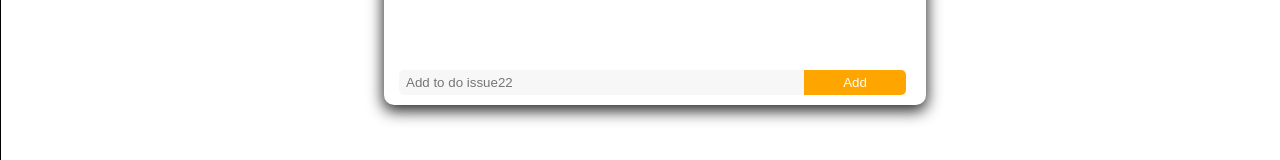
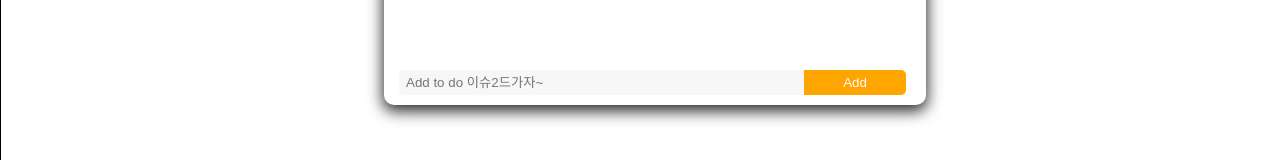
Before and after one commit to ruviter/todo-list, a React (Create React App) app: page / in a window 1280 px wide. Shown: the part 335-495 px from the top of the page. Built offline with nearby package versions, Linux system fonts and the light colour scheme.

Commit message:
이슈2 드가자~

```diff
--- a/src/component/Input/Input.jsx
+++ b/src/component/Input/Input.jsx
@@ -5,7 +5,7 @@ const Input = ({addTodo}) => {
   return (
     <>
       <form className={st.form} action="submit" onSubmit={addTodo}>
-        <input className={st.input} type="text" placeholder="Add to do issue22" />
+        <input className={st.input} type="text" placeholder="Add to do 이슈2드가자~" />
         <button className={st.submit} >Add</button>
       </form>
     </>
```
